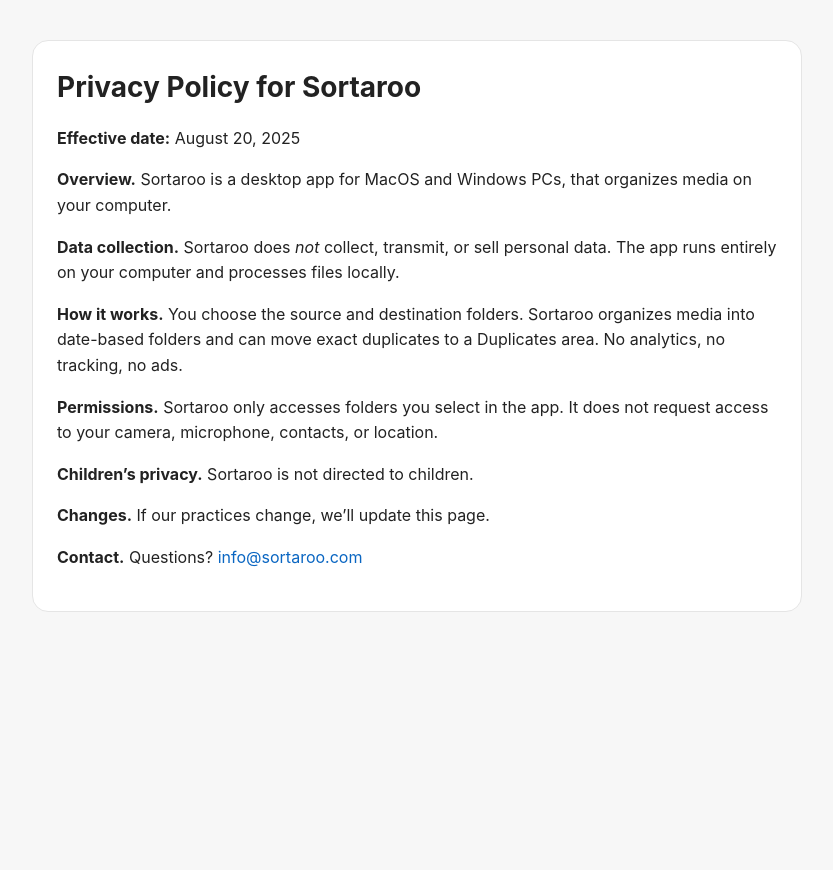
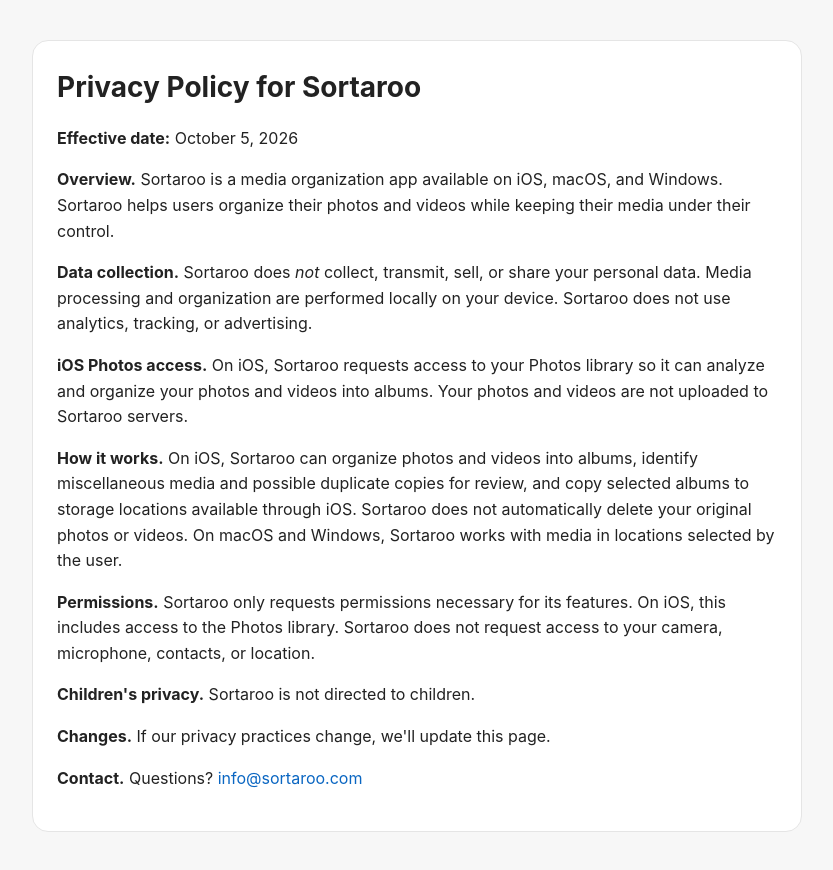
Before and after one commit to Sortifly/sortaroo-privacy, a plain HTML site: page index.html in a window 1280 px wide. Shown: the whole page, without its empty margins (223-1056 px from the left). Before the commit the page ends 800 px from the top, so only its background shows below. Drawn offline with Linux system fonts and the light colour scheme.

Commit message:
Update index.html

```diff
--- a/index.html
+++ b/index.html
@@ -9,15 +9,26 @@
   h1{margin:0 0 12px;font-size:28px}
   a{color:#0a66c2;text-decoration:none}
 </style>
+
 <div class="wrap">
   <h1>Privacy Policy for Sortaroo</h1>
-  <p><strong>Effective date:</strong> August 20, 2025</p>
-  <p><strong>Overview.</strong> Sortaroo is a desktop app for MacOS and Windows PCs, that organizes media on your computer.</p>
-  <p><strong>Data collection.</strong> Sortaroo does <em>not</em> collect, transmit, or sell personal data. The app runs entirely on your computer and processes files locally.</p>
-  <p><strong>How it works.</strong> You choose the source and destination folders. Sortaroo organizes media into date-based folders and can move exact duplicates to a Duplicates area. No analytics, no tracking, no ads.</p>
-  <p><strong>Permissions.</strong> Sortaroo only accesses folders you select in the app. It does not request access to your camera, microphone, contacts, or location.</p>
-  <p><strong>Children’s privacy.</strong> Sortaroo is not directed to children.</p>
-  <p><strong>Changes.</strong> If our practices change, we’ll update this page.</p>
+
+  <p><strong>Effective date:</strong> October 5, 2026</p>
+
+  <p><strong>Overview.</strong> Sortaroo is a media organization app available on iOS, macOS, and Windows. Sortaroo helps users organize their photos and videos while keeping their media under their control.</p>
+
+  <p><strong>Data collection.</strong> Sortaroo does <em>not</em> collect, transmit, sell, or share your personal data. Media processing and organization are performed locally on your device. Sortaroo does not use analytics, tracking, or advertising.</p>
+
+  <p><strong>iOS Photos access.</strong> On iOS, Sortaroo requests access to your Photos library so it can analyze and organize your photos and videos into albums. Your photos and videos are not uploaded to Sortaroo servers.</p>
+
+  <p><strong>How it works.</strong> On iOS, Sortaroo can organize photos and videos into albums, identify miscellaneous media and possible duplicate copies for review, and copy selected albums to storage locations available through iOS. Sortaroo does not automatically delete your original photos or videos. On macOS and Windows, Sortaroo works with media in locations selected by the user.</p>
+
+  <p><strong>Permissions.</strong> Sortaroo only requests permissions necessary for its features. On iOS, this includes access to the Photos library. Sortaroo does not request access to your camera, microphone, contacts, or location.</p>
+
+  <p><strong>Children's privacy.</strong> Sortaroo is not directed to children.</p>
+
+  <p><strong>Changes.</strong> If our privacy practices change, we'll update this page.</p>
+
   <p><strong>Contact.</strong> Questions? <a href="mailto:info@sortaroo.com">info@sortaroo.com</a></p>
 </div>
 </html>
```
